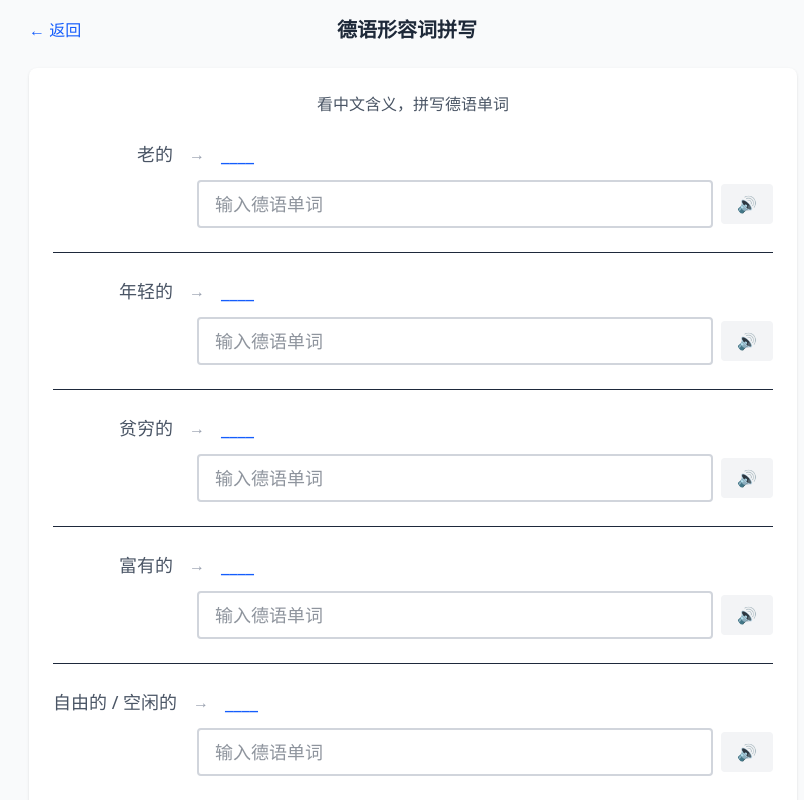
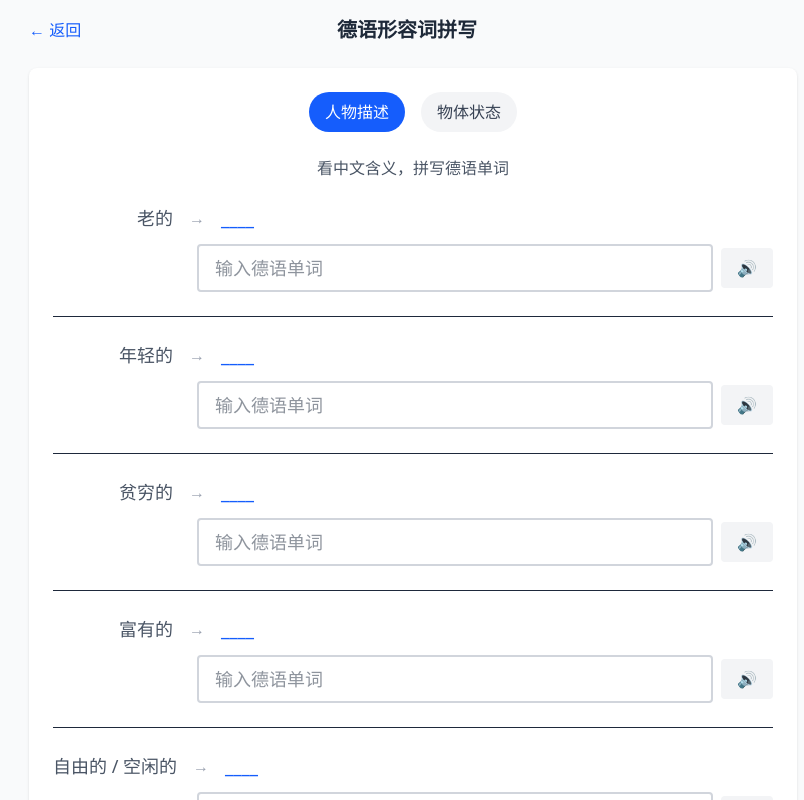
Before and after one commit to baihongjian/BENZ, a Next.js app: page /02-edu/001-language/spelling_test_2 in a window 1280 px wide. Shown: the top 800 px of the page, without its empty margins (227-1031 px from the left). Built offline with nearby package versions, Linux system fonts and the light colour scheme.

Commit message:
增加了 物体状态的词汇

```diff
--- a/app/02-edu/001-language/select_question_2/page.tsx
+++ b/app/02-edu/001-language/select_question_2/page.tsx
@@ -65,7 +65,13 @@ const speak = async (text: string) => {
   speechSynthesis.speak(utterance);
 };
 
-// 德语形容词数据
+// 类别数据
+const categories = [
+  { id: 'adj', name: '人的状态' },
+  { id: 'state', name: '物体的状态' },
+];
+
+// 形容词的特性
 const adjectives = [
   { id: 1, german: "alt", chinese: "老的" },
   { id: 2, german: "jung", chinese: "年轻的" },
@@ -90,9 +96,42 @@ const adjectives = [
   { id: 21, german: "fleißig", chinese: "勤奋的" },
 ];
 
+// 物体的状态
+const states = [
+  { id: 101, german: "groß", chinese: "大的 / 高的" },
+  { id: 102, german: "klein", chinese: "小的" },
+  { id: 103, german: "lang", chinese: "长的" },
+  { id: 104, german: "kurz", chinese: "短的" },
+  { id: 105, german: "schwer", chinese: "重的 / 困难的" },
+  { id: 106, german: "leicht", chinese: "轻的 / 容易的" },
+  { id: 107, german: "weit", chinese: "远的 / 宽广的" },
+  { id: 108, german: "eng", chinese: "狭窄的" },
+  { id: 109, german: "schnell", chinese: "快的" },
+  { id: 110, german: "langsam", chinese: "慢的" },
+  { id: 111, german: "schön", chinese: "美丽的" },
+  { id: 112, german: "neu", chinese: "新的" },
+  { id: 113, german: "hoch", chinese: "高的" },
+  { id: 114, german: "frisch", chinese: "新鲜的" },
+  { id: 115, german: "laut", chinese: "大声的 / 吵的" },
+  { id: 116, german: "süß", chinese: "甜的 / 可爱的" },
+  { id: 117, german: "ander(e)", chinese: "其他的" },
+  { id: 118, german: "gleich", chinese: "一样的 / 马上" },
+  { id: 119, german: "kaputt", chinese: "坏的 / 破的" },
+  { id: 120, german: "wichtig", chinese: "重要的" },
+];
+
+// 根据类别获取数据
+function getDataByCategory(categoryId: string) {
+  if (categoryId === 'state') {
+    return states;
+  }
+  return adjectives;
+}
+
 // 获取所有选项
-const allChineseOptions = adjectives.map(a => a.chinese);
-const allGermanOptions = adjectives.map(a => a.german);
+function getAllOptions(data: typeof adjectives | typeof states, lang: 'german' | 'chinese') {
+  return data.map(a => a[lang]);
+}
 
 // 生成选项（1个正确答案 + 3个干扰选项）
 function generateOptions(correctAnswer: string, options: string[]): string[] {
@@ -102,22 +141,25 @@ function generateOptions(correctAnswer: string, options: string[]): string[] {
 }
 
 export default function SelectQuestion2() {
+  const [category, setCategory] = useState('adj');
   const [mode, setMode] = useState<'de2zh' | 'zh2de'>('de2zh');
   const [answers, setAnswers] = useState<Record<number, string>>({});
   const [optionsMap, setOptionsMap] = useState<Record<number, string[]>>({});
 
-  // 切换模式时重新初始化
+  const data = getDataByCategory(category);
+
+  // 切换类别或模式时重新初始化
   useEffect(() => {
     const map: Record<number, string[]> = {};
-    const optionList = mode === 'de2zh' ? allChineseOptions : allGermanOptions;
+    const optionList = getAllOptions(data, mode === 'de2zh' ? 'chinese' : 'german');
     const correctKey = mode === 'de2zh' ? 'chinese' : 'german';
 
-    adjectives.forEach(item => {
+    data.forEach(item => {
       map[item.id] = generateOptions(item[correctKey as keyof typeof item] as string, optionList);
     });
     setOptionsMap(map);
     setAnswers({});
-  }, [mode]);
+  }, [category, mode]);
 
   const handleSelect = (id: number, answer: string, isCorrect: boolean) => {
     setAnswers(prev => ({ ...prev, [id]: answer }));
@@ -125,7 +167,7 @@ export default function SelectQuestion2() {
   };
 
   const getOptionClass = (itemId: number, option: string) => {
-    const item = adjectives.find(a => a.id === itemId);
+    const item = data.find(a => a.id === itemId);
     if (!item) return '';
 
     const correctAnswer = mode === 'de2zh' ? item.chinese : item.german;
@@ -148,7 +190,7 @@ export default function SelectQuestion2() {
   };
 
   const correctCount = Object.entries(answers).filter(([id, answer]) => {
-    const item = adjectives.find(a => a.id === Number(id));
+    const item = data.find(a => a.id === Number(id));
     if (!item) return false;
     const correctAnswer = mode === 'de2zh' ? item.chinese : item.german;
     return answer === correctAnswer;
@@ -157,10 +199,10 @@ export default function SelectQuestion2() {
   const handleReset = () => {
     setAnswers({});
     const map: Record<number, string[]> = {};
-    const optionList = mode === 'de2zh' ? allChineseOptions : allGermanOptions;
+    const optionList = getAllOptions(data, mode === 'de2zh' ? 'chinese' : 'german');
     const correctKey = mode === 'de2zh' ? 'chinese' : 'german';
 
-    adjectives.forEach(item => {
+    data.forEach(item => {
       map[item.id] = generateOptions(item[correctKey as keyof typeof item] as string, optionList);
     });
     setOptionsMap(map);
@@ -178,13 +220,30 @@ export default function SelectQuestion2() {
             ← 返回
           </Link>
           <h1 className="text-xl font-bold text-gray-800">
-            德语形容词选择
+            德语选择
           </h1>
           <div className="w-16"></div>
         </div>
 
         {/* 答题区域 */}
         <div className="bg-white rounded-lg shadow p-6">
+          {/* 类别切换 */}
+          <div className="flex justify-center gap-4 mb-4">
+            {categories.map(cat => (
+              <button
+                key={cat.id}
+                onClick={() => setCategory(cat.id)}
+                className={`px-4 py-2 rounded-full ${
+                  category === cat.id
+                    ? 'bg-blue-600 text-white'
+                    : 'bg-gray-200 text-gray-700 hover:bg-gray-300'
+                }`}
+              >
+                {cat.name}
+              </button>
+            ))}
+          </div>
+
           {/* 模式切换 */}
           <div className="flex justify-center gap-4 mb-6">
             <button
@@ -216,19 +275,19 @@ export default function SelectQuestion2() {
 
           {/* 题目列表 */}
           <div className="space-y-6">
-            {adjectives.map(item => (
+            {data.map(item => (
               <div key={item.id} className="border-b pb-6 last:border-b-0">
                 {/* 题目 */}
                 <div className="flex items-center gap-4 mb-3">
                   {mode === 'de2zh' ? (
                     <button
                       onClick={() => speak(item.german)}
-                      className="text-2xl font-bold text-blue-600 hover:text-blue-800 min-w-[120px] text-left"
+                      className="text-2xl font-bold text-blue-600 hover:text-blue-800 min-w-[140px] text-left"
                     >
                       {item.german} 🔊
                     </button>
                   ) : (
-                    <span className="text-2xl font-bold text-gray-800 min-w-[120px]">
+                    <span className="text-2xl font-bold text-gray-800 min-w-[140px]">
                       {item.chinese}
                     </span>
                   )}
@@ -245,7 +304,7 @@ export default function SelectQuestion2() {
                 </div>
 
                 {/* 选项 */}
-                <div className="flex flex-wrap gap-2 ml-36">
+                <div className="flex flex-wrap gap-2 ml-40">
                   {optionsMap[item.id]?.map((option, idx) => (
                     <button
                       key={idx}
@@ -271,7 +330,7 @@ export default function SelectQuestion2() {
 
             <div className="text-lg">
               <span className="font-bold text-green-600">
-                正确: {correctCount}/{adjectives.length}
+                正确: {correctCount}/{data.length}
               </span>
             </div>
 
--- a/app/02-edu/001-language/spelling_test_2/page.tsx
+++ b/app/02-edu/001-language/spelling_test_2/page.tsx
@@ -66,28 +66,58 @@ const speak = async (text: string) => {
 };
 
 // 德语形容词数据
-const adjectives = [
-  { id: 1, german: "alt", chinese: "老的" },
-  { id: 2, german: "jung", chinese: "年轻的" },
-  { id: 3, german: "arm", chinese: "贫穷的" },
-  { id: 4, german: "reich", chinese: "富有的" },
-  { id: 5, german: "frei", chinese: "自由的 / 空闲的" },
-  { id: 6, german: "traurig", chinese: "悲伤的" },
-  { id: 7, german: "glücklich", chinese: "快乐的 / 幸福的" },
-  { id: 8, german: "gesund", chinese: "健康的" },
-  { id: 9, german: "krank", chinese: "生病的" },
-  { id: 10, german: "schwach", chinese: "虚弱的 / 弱的" },
-  { id: 11, german: "stark", chinese: "强壮的 / 强的" },
-  { id: 12, german: "leise", chinese: "安静的 / 小声的" },
-  { id: 13, german: "müde", chinese: "疲倦的" },
-  { id: 14, german: "tot", chinese: "死的" },
-  { id: 15, german: "satt", chinese: "饱的" },
-  { id: 16, german: "freundlich", chinese: "友好的" },
-  { id: 17, german: "nett", chinese: "和蔼的 / 亲切的" },
-  { id: 18, german: "klug", chinese: "聪明的" },
-  { id: 19, german: "dumm", chinese: "愚蠢的" },
-  { id: 20, german: "faul", chinese: "懒的" },
-  { id: 21, german: "fleißig", chinese: "勤奋的" },
+const categories = [
+  {
+    name: "人物描述",
+    items: [
+      { id: 101, german: "alt", chinese: "老的" },
+      { id: 102, german: "jung", chinese: "年轻的" },
+      { id: 103, german: "arm", chinese: "贫穷的" },
+      { id: 104, german: "reich", chinese: "富有的" },
+      { id: 105, german: "frei", chinese: "自由的 / 空闲的" },
+      { id: 106, german: "traurig", chinese: "悲伤的" },
+      { id: 107, german: "glücklich", chinese: "快乐的 / 幸福的" },
+      { id: 108, german: "gesund", chinese: "健康的" },
+      { id: 109, german: "krank", chinese: "生病的" },
+      { id: 110, german: "schwach", chinese: "虚弱的 / 弱的" },
+      { id: 111, german: "stark", chinese: "强壮的 / 强的" },
+      { id: 112, german: "leise", chinese: "安静的 / 小声的" },
+      { id: 113, german: "müde", chinese: "疲倦的" },
+      { id: 114, german: "tot", chinese: "死的" },
+      { id: 115, german: "satt", chinese: "饱的" },
+      { id: 116, german: "freundlich", chinese: "友好的" },
+      { id: 117, german: "nett", chinese: "和蔼的 / 亲切的" },
+      { id: 118, german: "klug", chinese: "聪明的" },
+      { id: 119, german: "dumm", chinese: "愚蠢的" },
+      { id: 120, german: "faul", chinese: "懒的" },
+      { id: 121, german: "fleißig", chinese: "勤奋的" },
+    ],
+  },
+  {
+    name: "物体状态",
+    items: [
+      { id: 201, german: "groß", chinese: "大的 / 高的" },
+      { id: 202, german: "klein", chinese: "小的" },
+      { id: 203, german: "lang", chinese: "长的" },
+      { id: 204, german: "kurz", chinese: "短的" },
+      { id: 205, german: "schwer", chinese: "重的 / 困难的" },
+      { id: 206, german: "leicht", chinese: "轻的 / 容易的" },
+      { id: 207, german: "weit", chinese: "远的 / 宽广的" },
+      { id: 208, german: "eng", chinese: "狭窄的" },
+      { id: 209, german: "schnell", chinese: "快的" },
+      { id: 210, german: "langsam", chinese: "慢的" },
+      { id: 211, german: "schön", chinese: "美丽的" },
+      { id: 212, german: "neu", chinese: "新的" },
+      { id: 213, german: "hoch", chinese: "高的" },
+      { id: 214, german: "frisch", chinese: "新鲜的" },
+      { id: 215, german: "laut", chinese: "大声的 / 吵的" },
+      { id: 216, german: "süß", chinese: "甜的 / 可爱的" },
+      { id: 217, german: "ander(e)", chinese: "其他的" },
+      { id: 218, german: "gleich", chinese: "一样的 / 马上" },
+      { id: 219, german: "kaputt", chinese: "坏的 / 破的" },
+      { id: 220, german: "wichtig", chinese: "重要的" },
+    ],
+  },
 ];
 
 // 检查答案是否正确（忽略大小写）
@@ -96,16 +126,21 @@ function checkAnswer(input: string, correct: string): boolean {
 }
 
 export default function SpellingTest2() {
+  const [selectedCategory, setSelectedCategory] = useState<string>("人物描述");
   const [answers, setAnswers] = useState<Record<number, string>>({});
   const [inputRefs, setInputRefs] = useState<Record<number, string>>({});
   const inputElems = useRef<Record<number, HTMLInputElement>>({});
+
+  // 获取当前类别的单词
+  const currentCategory = categories.find(c => c.name === selectedCategory);
+  const currentItems = currentCategory?.items || [];
 
   const handleInput = (id: number, value: string) => {
     setInputRefs(prev => ({ ...prev, [id]: value }));
   };
 
   const handleSubmit = (id: number) => {
-    const item = adjectives.find(a => a.id === id);
+    const item = currentItems.find(a => a.id === id);
     if (!item) return;
 
     const userInput = inputRefs[id] || '';
@@ -124,7 +159,7 @@ export default function SpellingTest2() {
   const getInputClass = (itemId: number) => {
     if (!answers[itemId]) return 'border-gray-300';
 
-    const item = adjectives.find(a => a.id === itemId);
+    const item = currentItems.find(a => a.id === itemId);
     if (!item) return 'border-gray-300';
 
     if (answers[itemId] === item.german) {
@@ -135,7 +170,7 @@ export default function SpellingTest2() {
   };
 
   const correctCount = Object.entries(answers).filter(([id, answer]) => {
-    const item = adjectives.find(a => a.id === Number(id));
+    const item = currentItems.find(a => a.id === Number(id));
     return item && checkAnswer(answer, item.german);
   }).length;
 
@@ -160,6 +195,27 @@ export default function SpellingTest2() {
 
         {/* 答题区域 */}
         <div className="bg-white rounded-lg shadow p-6">
+          {/* 类别选择 */}
+          <div className="flex justify-center gap-4 mb-6">
+            {categories.map(cat => (
+              <button
+                key={cat.name}
+                onClick={() => {
+                  setSelectedCategory(cat.name);
+                  setAnswers({});
+                  setInputRefs({});
+                }}
+                className={`px-4 py-2 rounded-full font-medium transition ${
+                  selectedCategory === cat.name
+                    ? 'bg-blue-600 text-white'
+                    : 'bg-gray-100 text-gray-700 hover:bg-gray-200'
+                }`}
+              >
+                {cat.name}
+              </button>
+            ))}
+          </div>
+
           {/* 说明 */}
           <p className="text-gray-600 mb-6 text-center">
             看中文含义，拼写德语单词
@@ -167,7 +223,7 @@ export default function SpellingTest2() {
 
           {/* 题目列表 */}
           <div className="space-y-6">
-            {adjectives.map(item => (
+            {currentItems.map(item => (
               <div key={item.id} className="border-b pb-6 last:border-b-0">
                 {/* 中文含义 */}
                 <div className="flex items-center gap-4 mb-3">
@@ -226,12 +282,12 @@ export default function SpellingTest2() {
               }}
               className="px-6 py-2 border border-gray-300 rounded hover:bg-gray-50"
             >
-              重置
+              重置当前
             </button>
 
             <div className="text-lg">
               <span className="font-bold text-green-600">
-                正确: {correctCount}/{totalAnswered > 0 ? totalAnswered : adjectives.length}
+                正确: {correctCount}/{totalAnswered > 0 ? totalAnswered : currentItems.length}
               </span>
             </div>
 
```
Also changed, not shown: app/02-edu/001-language/SentencePractice/page.tsx (+34 -2 lines).
